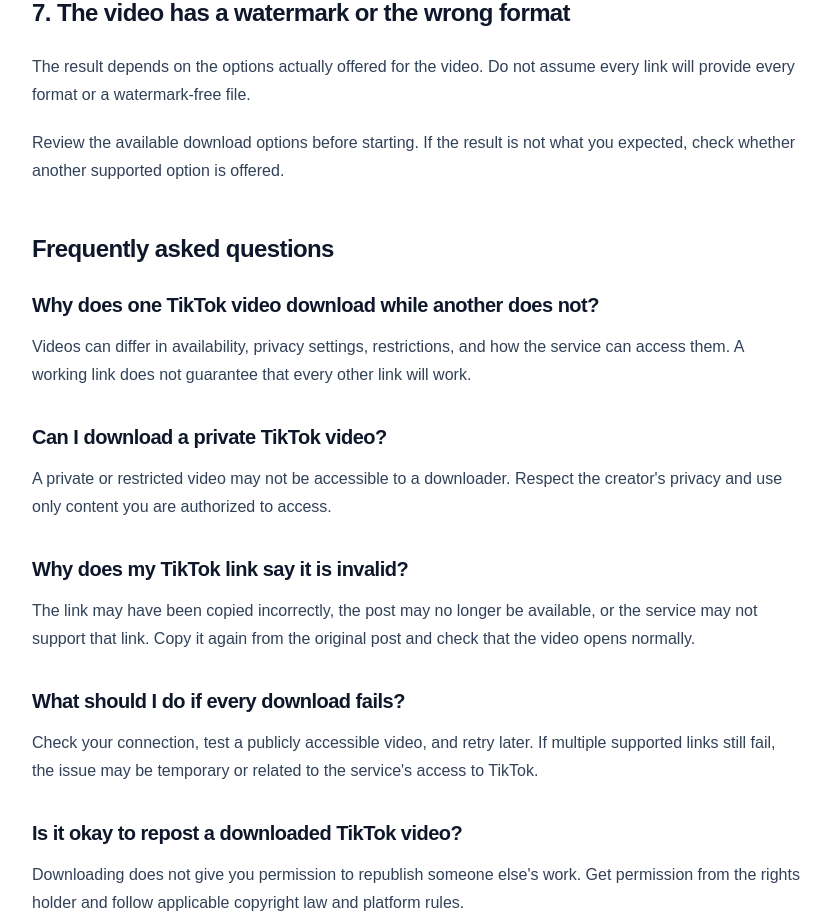
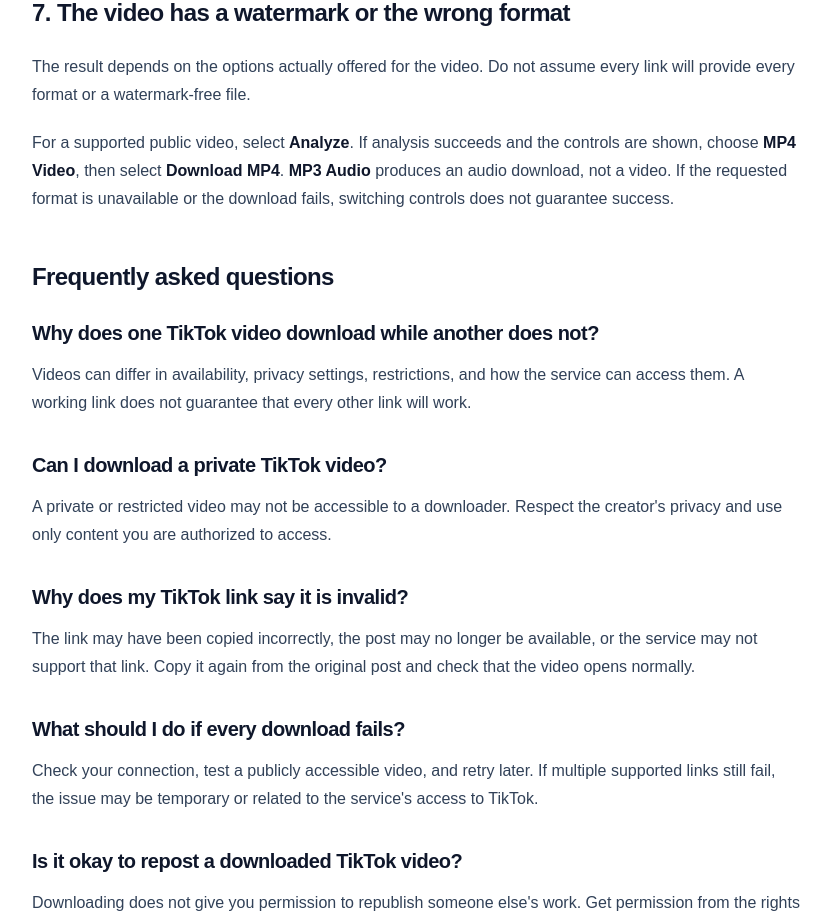
Before and after one commit to agentdesk3/savethix.blog, a Next.js app: page /blog/why-cant-i-download-tiktok-videos in a window 1280 px wide. Shown: the part 2620-3542 px from the top of the page, without its empty margins (224-1055 px from the left). Built offline with nearby package versions, Linux system fonts and the light colour scheme.

Commit message:
fix(blog): clarify downloader options and troubleshooting

```diff
--- a/src/content/blog/how-to-download-tiktok-videos-without-watermark.mdx
+++ b/src/content/blog/how-to-download-tiktok-videos-without-watermark.mdx
@@ -35,7 +35,7 @@
 
 Try these checks:
 
-- **Check the selected output:** Review the options actually offered by the downloader. Do not assume an option exists if it is not shown.
+- **Check the selected output:** SaveThisX has no separate watermark-removal control. Choosing **MP4 Video** or a quality setting does not guarantee a watermark-free file; the output depends on the accessible source.
 - **Copy the link again:** Return to the original TikTok post and copy its link again.
 - **Check the source video:** Make sure the post is still available and can be opened normally.
 - **Try another supported public video:** This can help determine whether the issue is specific to one post.
--- a/src/content/blog/instagram-video-download-not-working.mdx
+++ b/src/content/blog/instagram-video-download-not-working.mdx
@@ -49,6 +49,8 @@
 
 The 1080p, 720p and 480p settings are configured maximum video heights, not guaranteed output resolutions. Best has no configured height ceiling. Actual output depends on the compatible source formats available for that video, so selecting a setting does not guarantee that resolution.
 
+If a numeric quality setting fails or is unavailable, you may try **Best Quality**, then **Download MP4** again, if those options are shown; **Best Quality** cannot create a compatible source stream when none is available.
+
 ## 8. Find the downloaded file
 
 The file may not be in your photo gallery.
--- a/src/content/blog/why-cant-i-download-tiktok-videos.mdx
+++ b/src/content/blog/why-cant-i-download-tiktok-videos.mdx
@@ -68,7 +68,7 @@
 
 The result depends on the options actually offered for the video. Do not assume every link will provide every format or a watermark-free file.
 
-Review the available download options before starting. If the result is not what you expected, check whether another supported option is offered.
+For a supported public video, select **Analyze**. If analysis succeeds and the controls are shown, choose **MP4 Video**, then select **Download MP4**. **MP3 Audio** produces an audio download, not a video. If the requested format is unavailable or the download fails, switching controls does not guarantee success.
 
 ## Frequently asked questions
 
```
